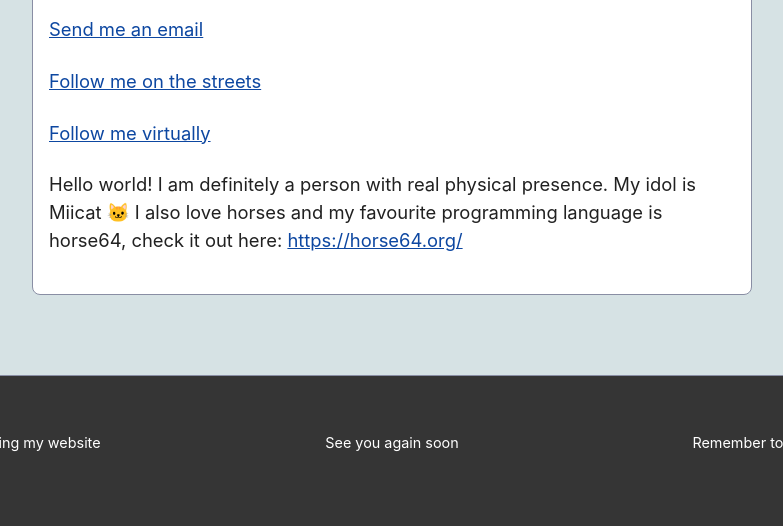
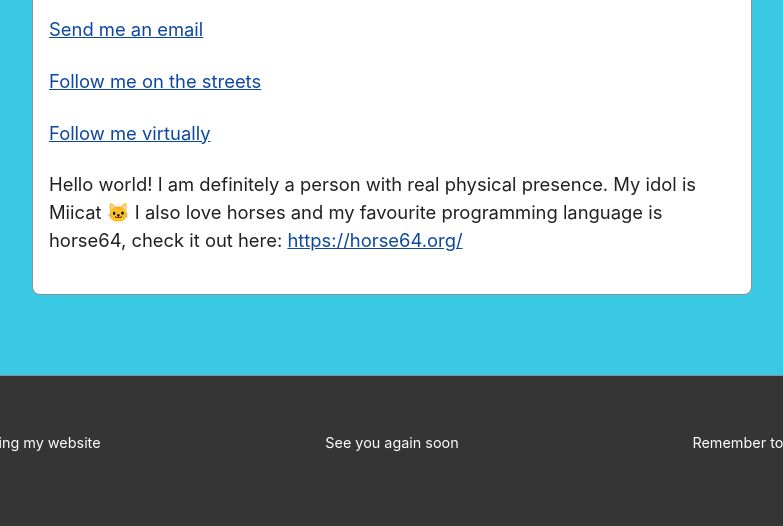
Before and after one commit to jimboolio/woh-demo, a plain HTML site: page index.html in a window 1280 px wide. Shown: the part 675-1201 px from the top of the page, without its empty margins (248-1031 px from the left). Drawn offline with nearby package versions, Linux system fonts and the light colour scheme.

Commit message:
Make it very blue

```diff
--- a/same.css
+++ b/same.css
@@ -3,7 +3,7 @@
 }
 
 body {
-    background-color: rgb(214, 226, 228);
+    background-color: rgb(57, 201, 226);
     display: block;
 }
 
```
